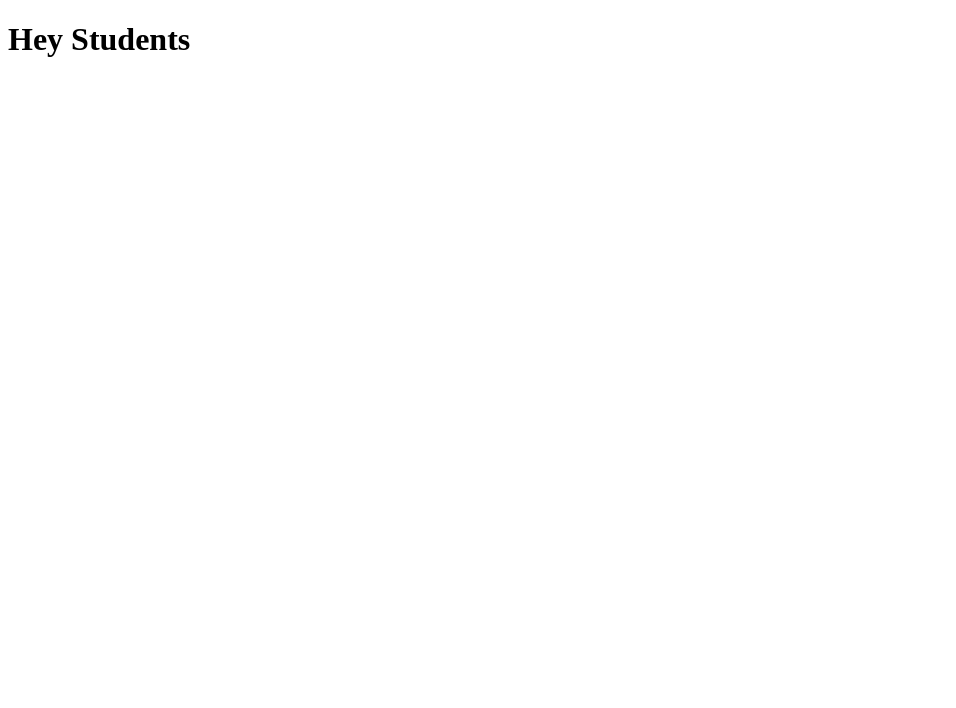
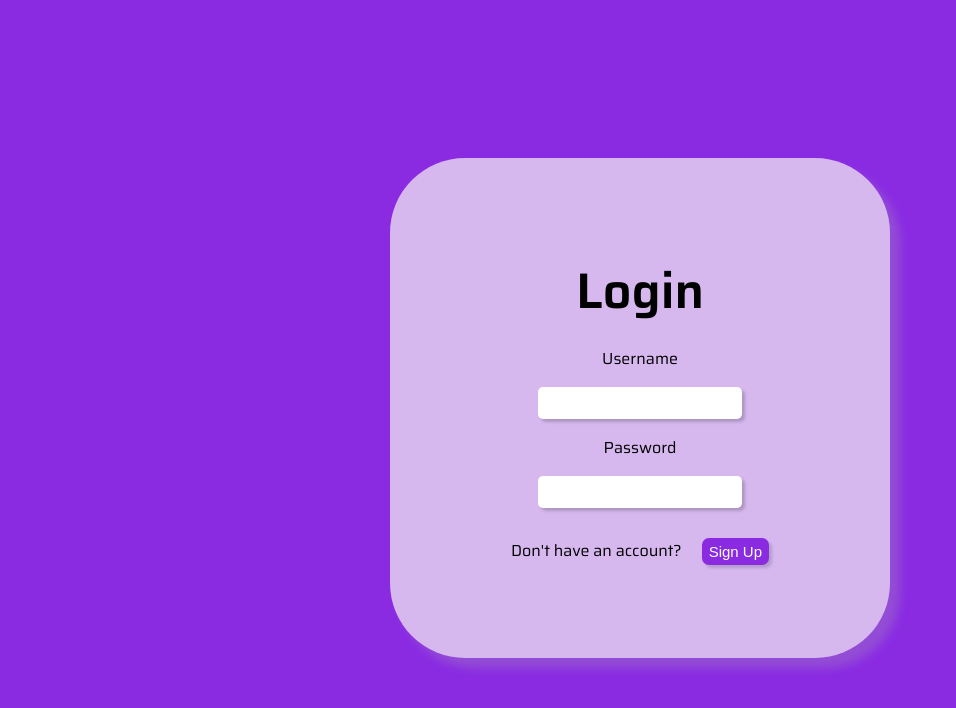
Before and after one commit to Reshma4126/startwellproject, a plain HTML site: page index.html in a window 1280 px wide. Shown: the whole page, without its empty margins (0-956 px from the left). Drawn offline with Linux system fonts and the light colour scheme.

Commit message:
Css Edited

```diff
--- a/index.html
+++ b/index.html
@@ -4,8 +4,22 @@
     <meta charset="UTF-8">
     <meta name="viewport" content="width=device-width, initial-scale=1.0">
     <title>Student wellness</title>
+    <link rel="preconnect" href="https://fonts.googleapis.com">
+    <link rel="preconnect" href="https://fonts.gstatic.com" crossorigin>
+    <link href="https://fonts.googleapis.com/css2?family=Saira:ital,wght@0,100..900;1,100..900&display=swap" rel="stylesheet">
+    <link rel="stylesheet" href="loginpage.css">
 </head>
 <body>
-    <h1>Hey Students</h1>
+    <div class="credentials">
+        <h2 class="login_heading">Login</h2>
+        <p>Username</p>
+        <input type="text" placeholder="">
+        <p>Password</p>
+        <input type="text" placeholder="">
+        <div class="signup">
+            <p>Don't have an account?</p>
+            <button class="signup button">Sign Up</button>
+        </div>
+    </div>
 </body>
 </html>
--- a/loginpage.css
+++ b/loginpage.css
@@ -3,14 +3,54 @@ body{
     justify-content: center;
     align-items: center;
     height: 100vh;
+    background-color: blueviolet;
 }
 .credentials{
-    border-style: solid;
+    border-style: none;
+    border-radius: 15%;
+    box-shadow: 10px 10px 10px rgb(147, 77, 213);
     display: flex;
     flex-direction: column;
-    background-color: lightblue;
+    background-color: rgb(214, 184, 238);
     justify-content: center;
     align-items: center;
-    height: 400px;
-    width: 400px;
+    height: 500px;
+    width: 500px;
 }
+input{
+    border-style: none;
+    border-radius: 5px;
+    box-shadow: 3px 3px 3px rgb(174, 150, 195);
+    height: 30px;
+    width: 200px;
+}
+
+p{
+    font-family: Saira,sans-serif;
+    font-weight: 400;
+}
+
+.login_heading{
+    font-family:Saira,sans-serif ;
+    font-size: 50px;
+    font-weight: 600;
+    margin: 0;
+}
+.signup{
+    display: flex;
+    margin-top: 30px;
+}
+.signup p{
+    margin: 0;
+}
+.signup button{
+    background-color: blueviolet;
+    border-style: none;
+    border-radius: 7px;
+    color: white;
+    margin-top: 0;
+    padding: 5px 7px;
+    margin-left: 20px;
+    font-size: 15px;
+    box-shadow: 3px 3px 3px rgb(180, 157, 201);
+}
```
